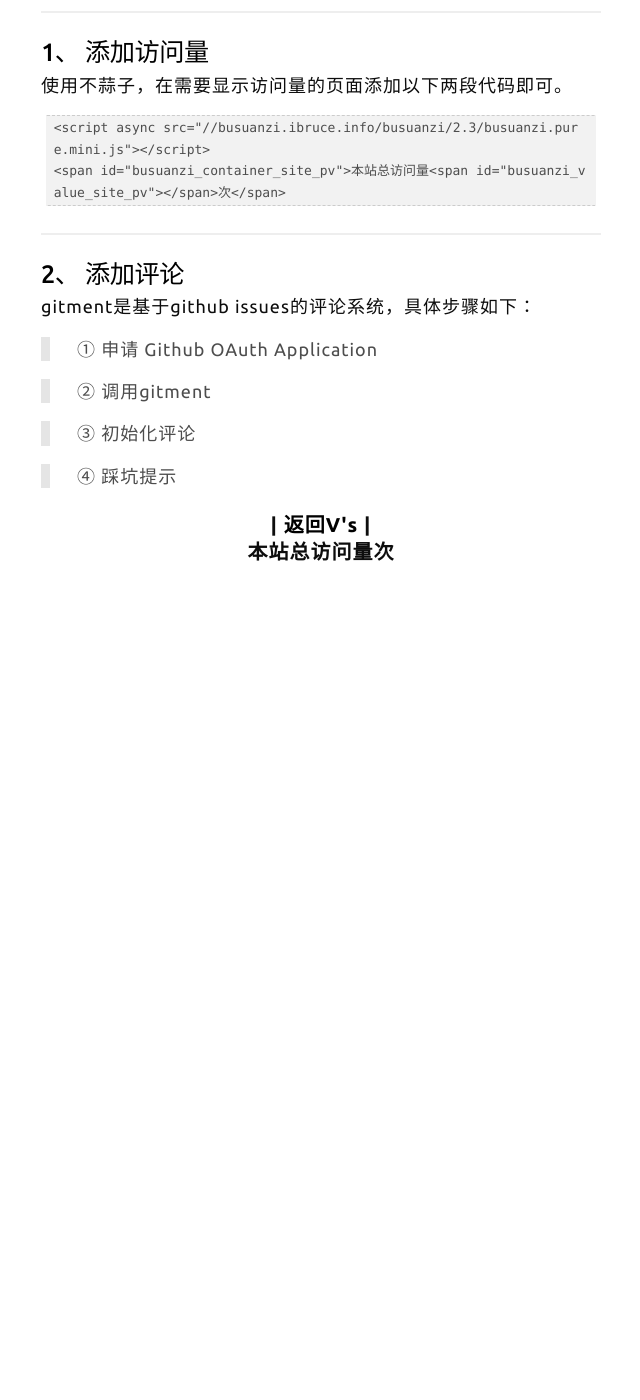
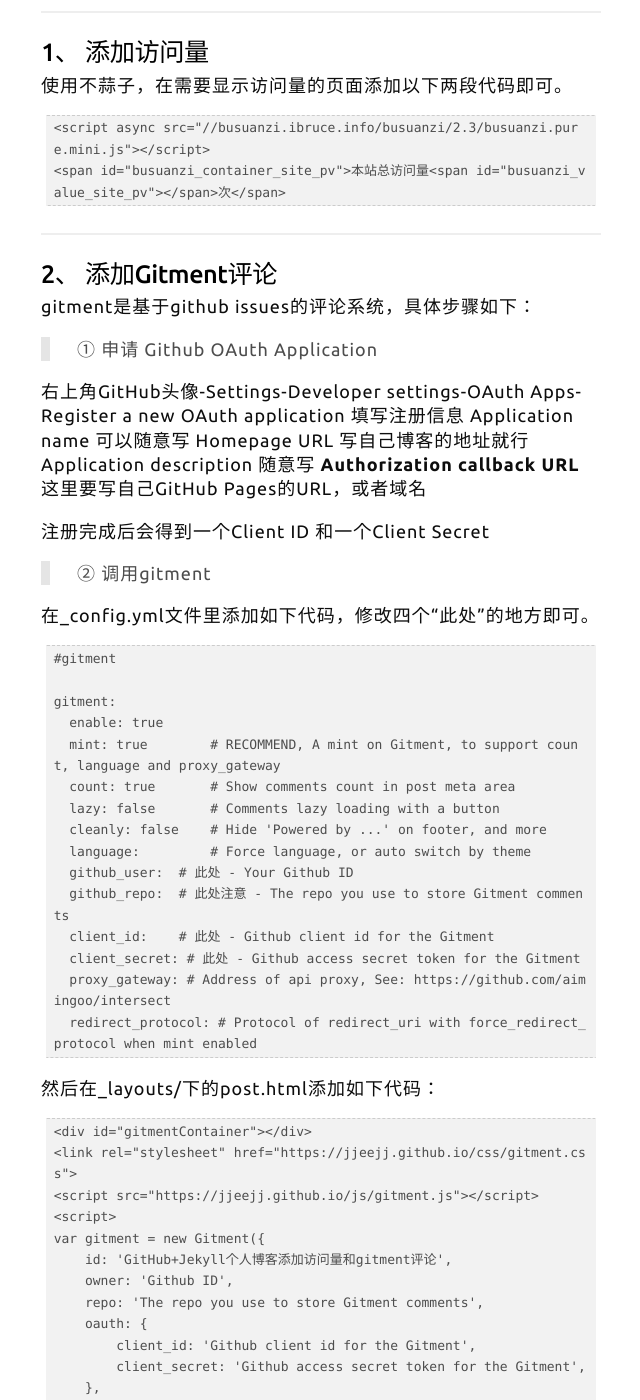
Before and after one commit to Vv1222/wv_blog, a Jekyll site: the page built from _posts/2019-01-03-GitHub—+Jekyll-个人博客添加访问量和gitment评论.markdown, in a window 1280 px wide and 1400 px high, scrolled down 221 px. Shown: the whole window, without its empty margins (319-959 px from the left). Built offline with Jekyll 4.4.1, drawn with Linux system fonts in a browser that asks for light colours; comment, search, counter and statistics services are not loaded; before the commit the page ends 900 px from its top, so only the background shows below that; some of the changed text lies outside the part shown.

Commit message:
Update 2019-01-03-GitHub—+Jekyll-个人博客添加访问量和gitment评论.markdown

````diff
--- a/_posts/2019-01-03-GitHub—+Jekyll-个人博客添加访问量和gitment评论.markdown
+++ b/_posts/2019-01-03-GitHub—+Jekyll-个人博客添加访问量和gitment评论.markdown
@@ -23,13 +23,86 @@ categories: blog
 
 ---
 
-## 2、 添加评论
+## 2、 添加gitment评论
 gitment是基于github issues的评论系统，具体步骤如下：
 
 > ① 申请 Github OAuth Application
 
+右上角GitHub头像-Settings-Developer settings-OAuth Apps-Register a new OAuth application
+填写注册信息
+Application name 可以随意写
+Homepage URL 写自己博客的地址就行
+Application description 随意写
+**Authorization callback URL** 这里要写自己GitHub Pages的URL，或者域名
+
+注册完成后会得到一个Client ID 和一个Client Secret
+
 > ② 调用gitment
+
+在_config.yml文件里添加如下代码，修改四个“此处”的地方即可。
+
+```
+#gitment
+
+gitment:
+  enable: true
+  mint: true        # RECOMMEND, A mint on Gitment, to support count, language and proxy_gateway
+  count: true       # Show comments count in post meta area
+  lazy: false       # Comments lazy loading with a button
+  cleanly: false    # Hide 'Powered by ...' on footer, and more
+  language:         # Force language, or auto switch by theme
+  github_user:  # 此处 - Your Github ID
+  github_repo:  # 此处注意 - The repo you use to store Gitment comments
+  client_id:    # 此处 - Github client id for the Gitment
+  client_secret: # 此处 - Github access secret token for the Gitment
+  proxy_gateway: # Address of api proxy, See: https://github.com/aimingoo/intersect
+  redirect_protocol: # Protocol of redirect_uri with force_redirect_protocol when mint enabled
+```
+
+然后在_layouts/下的post.html添加如下代码：
+
+```
+<div id="gitmentContainer"></div>
+<link rel="stylesheet" href="https://jjeejj.github.io/css/gitment.css">
+<script src="https://jjeejj.github.io/js/gitment.js"></script>
+<script>
+var gitment = new Gitment({
+    id: '{{ page.title }}',
+    owner: 'Github ID',
+    repo: 'The repo you use to store Gitment comments',
+    oauth: {
+        client_id: 'Github client id for the Gitment',
+        client_secret: 'Github access secret token for the Gitment',
+    },
+});
+gitment.render('gitmentContainer');
+</script>
+</div>
+```
+
+repo：评论通过issues存放，可以新建一个仓库，或者直接用博客所在的仓库
 
 > ③ 初始化评论
 
-> ④ 踩坑提示
+调用成功后，需要到每一篇文章下初始化评论。
+在初始化前会提示Error: Comments Not Initialized
+登陆自己的GitHub后点击Initialize Comments，就可以了。
+
+> ④ 错误解决
+
+- 登陆报错Object ProgressEvent
+原作者的服务器没有再维护了，如果引用的是原作者的链接出现这个问题替换一下就可以了。
+替换代码如下：
+```
+<link rel="stylesheet" href="https://jjeejj.github.io/css/gitment.css">
+<script src="https://jjeejj.github.io/js/gitment.js"></script>
+```
+- Error：validation failed
+issue的标签label有长度限制，labels的最大长度限制是50个字符。
+在_layouts/下的post.html刚刚添加的代码修改：
+```
+id: “<%=url%>”改成id: '{{ page.title }}'
+如果本来没有则加上id: '{{ page.title }}'即可
+```
+- 明文密码风险
+直接把Client Secret写在页面不知道会有啥风险不，替代方案新建个小号换掉这里的id和secret，反正博客也没人看就先不折腾了。。。
````
